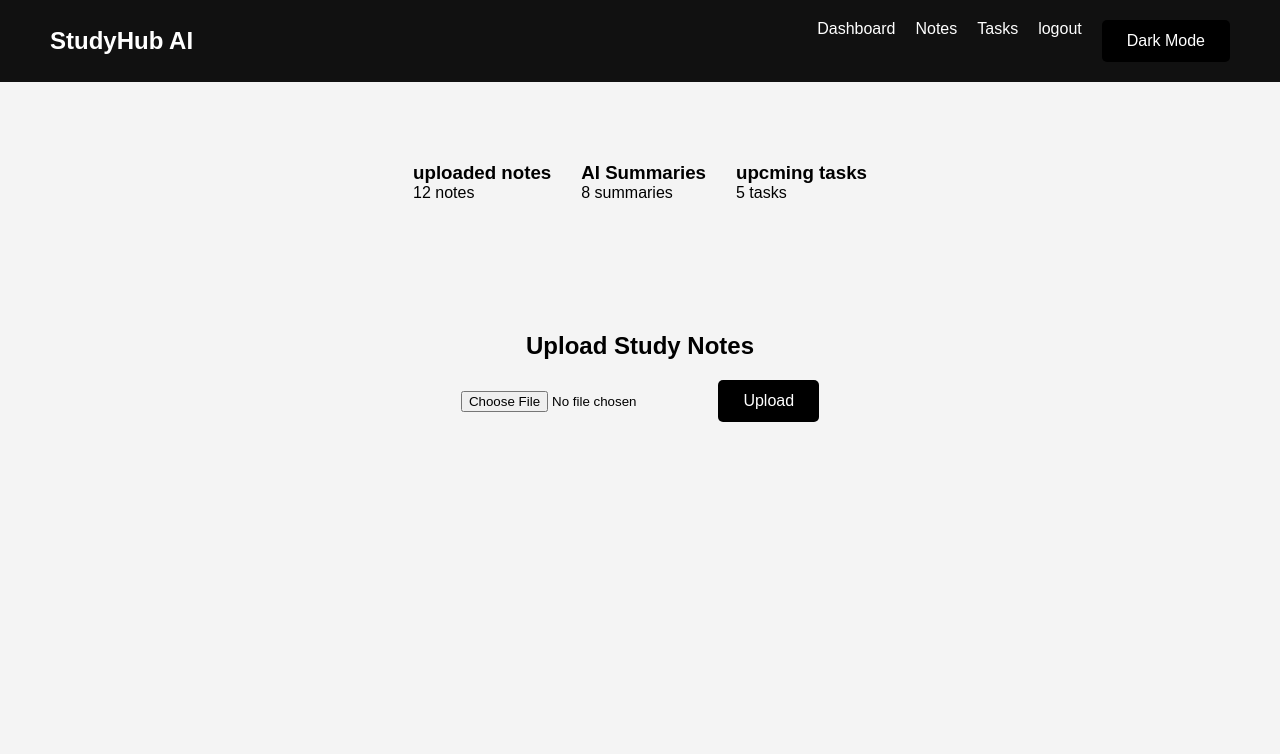
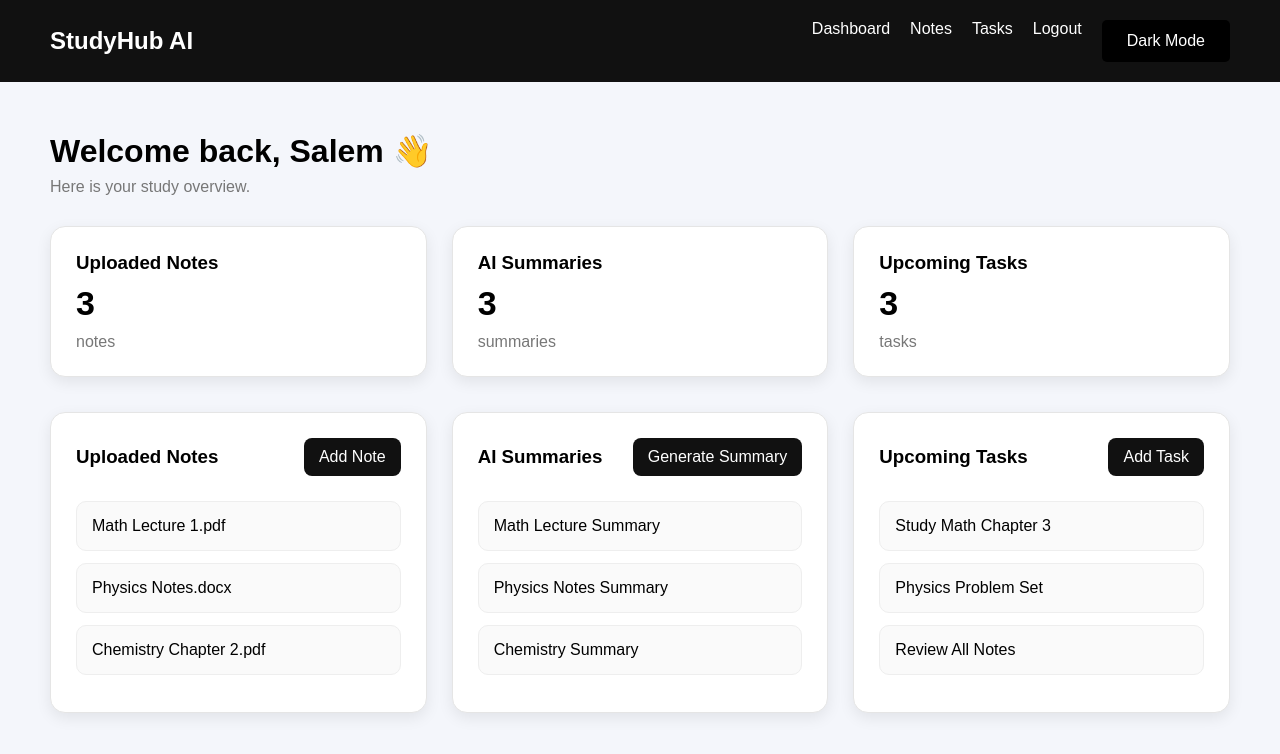
Before and after one commit to salembarowis/studyhub-ai, a website: page dashboard.html in a window 1280 px wide. Drawn offline with Linux system fonts and the light colour scheme.

Commit message:
Completed StudyHub AI Project

```diff
--- a/dashboard.html
+++ b/dashboard.html
@@ -6,52 +6,144 @@
   <title>Dashboard - StudyHub AI</title>
   <link rel="stylesheet" href="style.css">
 </head>
-
-
 <body>
 
   <nav class="navbar">
     <h1>StudyHub AI</h1>
-
     <ul>
-        <li>Dashboard</li>
-        <li>Notes</li>
-        <li>Tasks</li>
-        <li>logout</li>
-        <li>
-  <button onclick="toggleDarkMode()">Dark Mode</button>
-</li>
+      <li><a href="dashboard.html">Dashboard</a></li>
+      <li><a href="#notes">Notes</a></li>
+      <li><a href="#tasks">Tasks</a></li>
+      <li><a href="login.html">Logout</a></li>
+      <li><button onclick="toggleDarkMode()">Dark Mode</button></li>
     </ul>
   </nav>
 
-<section class="dashboard">
+  <section class="dashboard-page">
+    <h2>Welcome back, Salem 👋</h2>
+    <p class="subtitle">Here is your study overview.</p>
 
-    <div class="dashboard-cards">
-            <h3>uploaded notes</h3>
-            <p>12 notes</p>
+    <div class="stats">
+      <div class="stat-card">
+        <h3>Uploaded Notes</h3>
+        <p id="notesCount">12</p>
+        <span>notes</span>
       </div>
 
-        <div class="dashborad-cards">
+      <div class="stat-card">
         <h3>AI Summaries</h3>
-            <p>8 summaries</p>
+        <p id="summariesCount">8</p>
+        <span>summaries</span>
       </div>
 
-        <div class="dashboard-cards">
-            <h3>upcming tasks</h3>
-            <p>5 tasks</p>
+      <div class="stat-card">
+        <h3>Upcoming Tasks</h3>
+        <p id="tasksCount">5</p>
+        <span>tasks</span>
+      </div>
     </div>
 
+    <div class="dashboard-sections">
+
+      <div class="panel" id="notes">
+        <div class="panel-header">
+          <h3>Uploaded Notes</h3>
+          <button onclick="addNote()">Add Note</button>
+        </div>
+
+        <div class="item">Math Lecture 1.pdf</div>
+        <div class="item">Physics Notes.docx</div>
+        <div class="item">Chemistry Chapter 2.pdf</div>
+      </div>
+
+      <div class="panel" id="summaries">
+        <div class="panel-header">
+          <h3>AI Summaries</h3>
+          <button onclick="generateSummary()">Generate Summary</button>
+        </div>
+
+        <div class="item">Math Lecture Summary</div>
+        <div class="item">Physics Notes Summary</div>
+        <div class="item">Chemistry Summary</div>
+      </div>
+
+      <div class="panel" id="tasks">
+        <div class="panel-header">
+          <h3>Upcoming Tasks</h3>
+          <button onclick="addTask()">Add Task</button>
+        </div>
+
+        <div class="item">Study Math Chapter 3</div>
+        <div class="item">Physics Problem Set</div>
+        <div class="item">Review All Notes</div>
+      </div>
+
+    </div>
   </section>
-<section class="upload-section">
 
-  <h2>Upload Study Notes</h2>
+  <script>
+    function toggleDarkMode() {
+      document.body.classList.toggle("dark");
+    }
 
-  <input type="file">
+    function updateCounts() {
+      document.getElementById("notesCount").textContent =
+        document.querySelectorAll("#notes .item").length;
 
-  <button>Upload</button>
+      document.getElementById("summariesCount").textContent =
+        document.querySelectorAll("#summaries .item").length;
 
-</section>
-<script src="script.js"></script>
+      document.getElementById("tasksCount").textContent =
+        document.querySelectorAll("#tasks .item").length;
+    }
+
+    function addNote() {
+      const noteName = prompt("Enter note name:");
+
+      if (noteName) {
+        const notesPanel = document.querySelector("#notes");
+        const newNote = document.createElement("div");
+
+        newNote.className = "item";
+        newNote.textContent = noteName;
+
+        notesPanel.appendChild(newNote);
+        updateCounts();
+      }
+    }
+
+    function generateSummary() {
+      const summaryName = prompt("Enter summary title:");
+
+      if (summaryName) {
+        const summariesPanel = document.querySelector("#summaries");
+        const newSummary = document.createElement("div");
+
+        newSummary.className = "item";
+        newSummary.textContent = summaryName + " - AI generated summary";
+
+        summariesPanel.appendChild(newSummary);
+        updateCounts();
+      }
+    }
+
+    function addTask() {
+      const taskName = prompt("Enter new task:");
+
+      if (taskName) {
+        const tasksPanel = document.querySelector("#tasks");
+        const newTask = document.createElement("div");
+
+        newTask.className = "item";
+        newTask.textContent = taskName;
+
+        tasksPanel.appendChild(newTask);
+        updateCounts();
+      }
+    }
+
+    updateCounts();
+  </script>
 
 </body>
 </html>
--- a/style.css
+++ b/style.css
@@ -204,4 +204,100 @@ footer{
     background:#111;
     color:white;
     cursor:pointer;
+}.navbar a {
+  color: white;
+  text-decoration: none;
 }
+
+.dashboard-page {
+  padding: 50px;
+  background: #f4f6fb;
+  min-height: 100vh;
+}
+
+.dashboard-page h2 {
+  font-size: 32px;
+  margin-bottom: 8px;
+}
+
+.subtitle {
+  color: #777;
+  margin-bottom: 30px;
+}
+
+.stats {
+  display: grid;
+  grid-template-columns: repeat(3, 1fr);
+  gap: 25px;
+  margin-bottom: 35px;
+}
+
+.stat-card,
+.panel {
+  background: white;
+  padding: 25px;
+  border-radius: 15px;
+  box-shadow: 0 5px 15px rgba(0,0,0,0.08);
+  border: 1px solid #e5e5e5;
+}
+
+.stat-card p {
+  font-size: 34px;
+  font-weight: bold;
+  margin: 10px 0;
+}
+
+.stat-card span {
+  color: #777;
+}
+
+.dashboard-sections {
+  display: grid;
+  grid-template-columns: repeat(3, 1fr);
+  gap: 25px;
+}
+
+.panel-header {
+  display: flex;
+  justify-content: space-between;
+  align-items: center;
+  margin-bottom: 25px;
+}
+
+.panel-header button {
+  padding: 10px 15px;
+  border-radius: 8px;
+  border: none;
+  background: #111;
+  color: white;
+  cursor: pointer;
+}
+
+.item {
+  padding: 15px;
+  border: 1px solid #eee;
+  border-radius: 10px;
+  margin-bottom: 12px;
+  background: #fafafa;
+}
+
+.dark .dashboard-page {
+  background: #111827;
+  color: white;
+}
+
+.dark .stat-card,
+.dark .panel {
+  background: #1f2937;
+  color: white;
+  border-color: #374151;
+}
+
+.dark .item {
+  background: #111827;
+  border-color: #374151;
+}
+
+.dark .subtitle {
+  color: #aaa;
+}
```
Also changed, not shown: login.html (+37 -9 lines), server.js (+42 -33 lines). Lines whose indentation alone changed are shown as unchanged.
